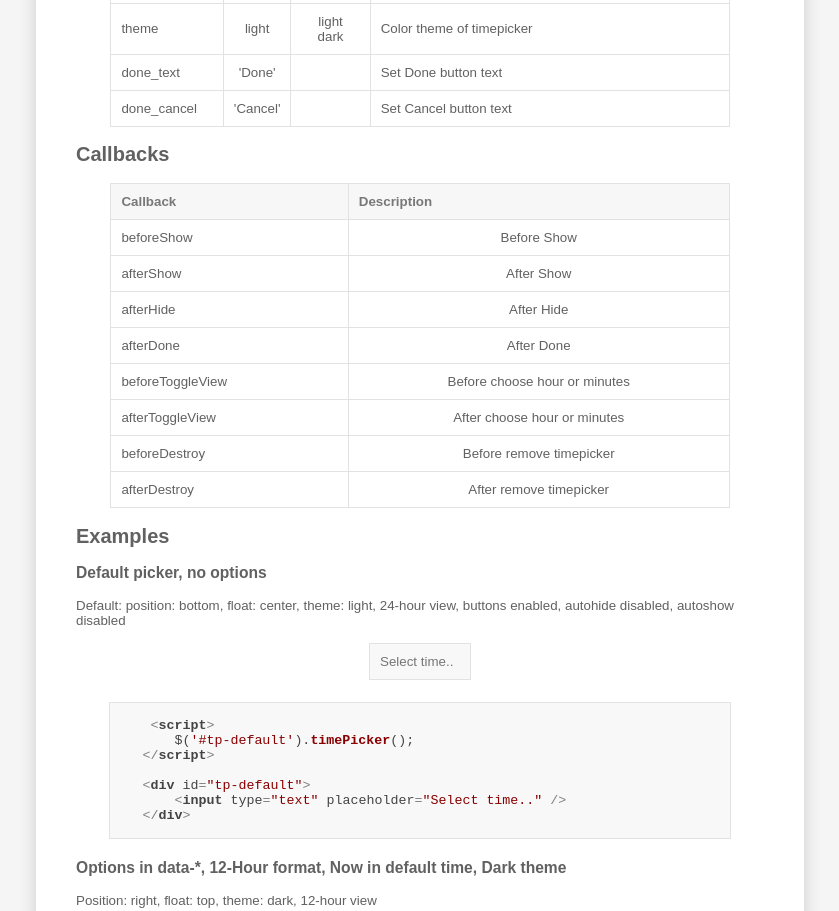
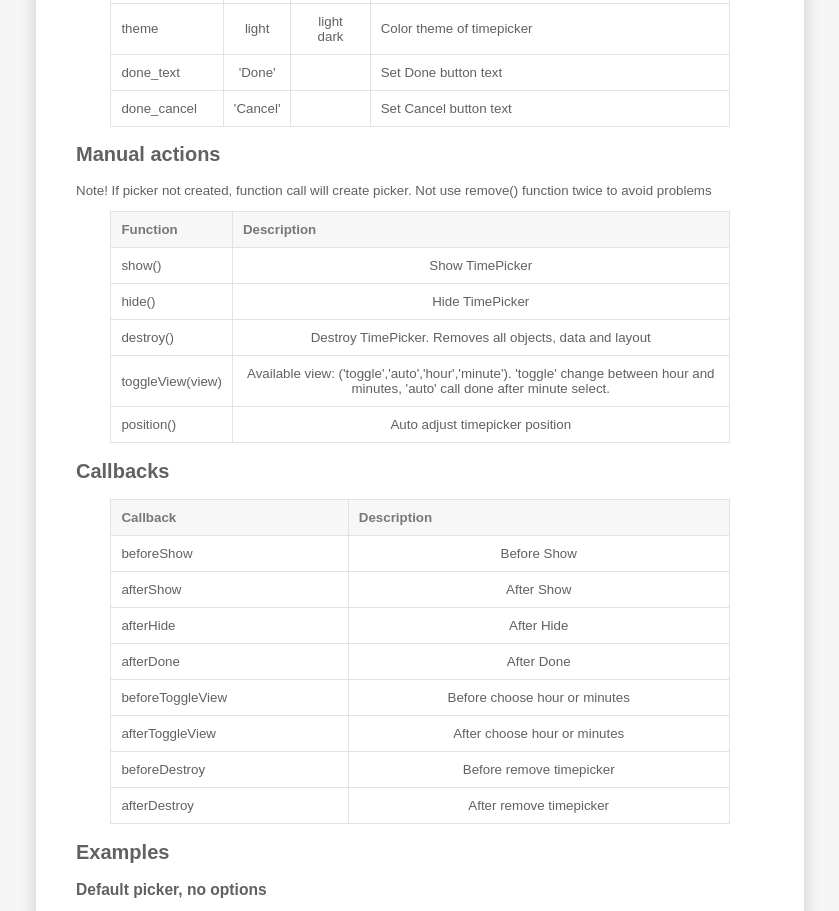
Before and after one commit to kachurun/timepicker, a plain HTML site: page index.html in a window 1280 px wide. Shown: the part 999-1910 px from the top of the page, without its empty margins (220-1059 px from the left). Drawn offline with nearby package versions, Linux system fonts and the light colour scheme.

Commit message:
Index functions added description

```diff
--- a/index.html
+++ b/index.html
@@ -141,7 +141,41 @@ and (min-device-width: 768px)" rel="stylesheet" href="css/desktop.css">
                           </tr>
                         </tbody>
                     </table>
-            <h2>Callbacks</h2>
+
+                <h2>Manual actions</h2>
+                <p>Note! If picker not created, function call will create picker. Not use remove() function twice to avoid problems</p>
+                    <table id='options'>
+                        <thead>
+                          <tr>
+                            <th>Function</th>
+                            <th>Description</th>
+                          </tr>
+                        </thead>
+                        <tbody>
+                          <tr>
+                            <td>show()</td>
+                            <td>Show TimePicker</td>
+                          </tr>
+                          <tr>
+                            <td>hide()</td>
+                            <td>Hide TimePicker</td>
+                          </tr>
+                          <tr>
+                            <td>destroy()</td>
+                            <td>Destroy TimePicker. Removes all objects, data and layout</td>
+                          </tr>
+                          <tr>
+                            <td>toggleView(view)</td>
+                            <td>Available view: ('toggle','auto','hour','minute'). 'toggle' change between hour and minutes, 'auto' call done after minute select. </td>
+                          </tr>
+                          <tr>
+                            <td>position()</td>
+                            <td>Auto adjust timepicker position</td>
+                          </tr>
+
+                        </tbody>
+                    </table>
+                <h2>Callbacks</h2>
                     <table id='options'>
                         <thead>
                           <tr>
```
